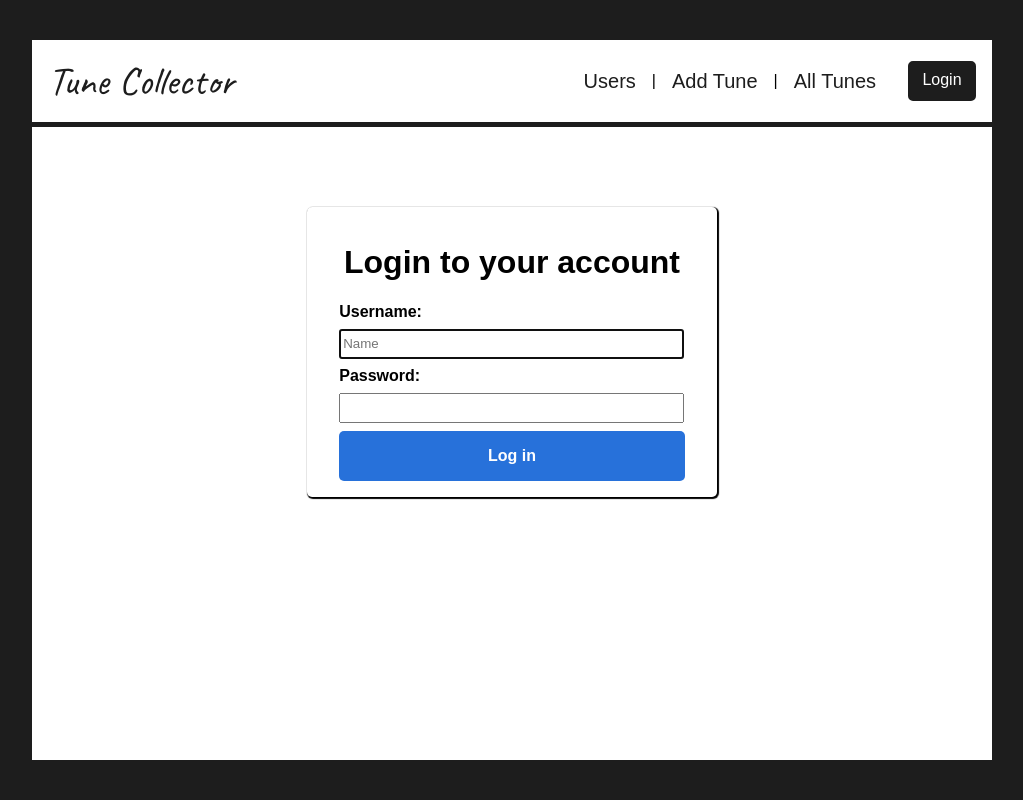
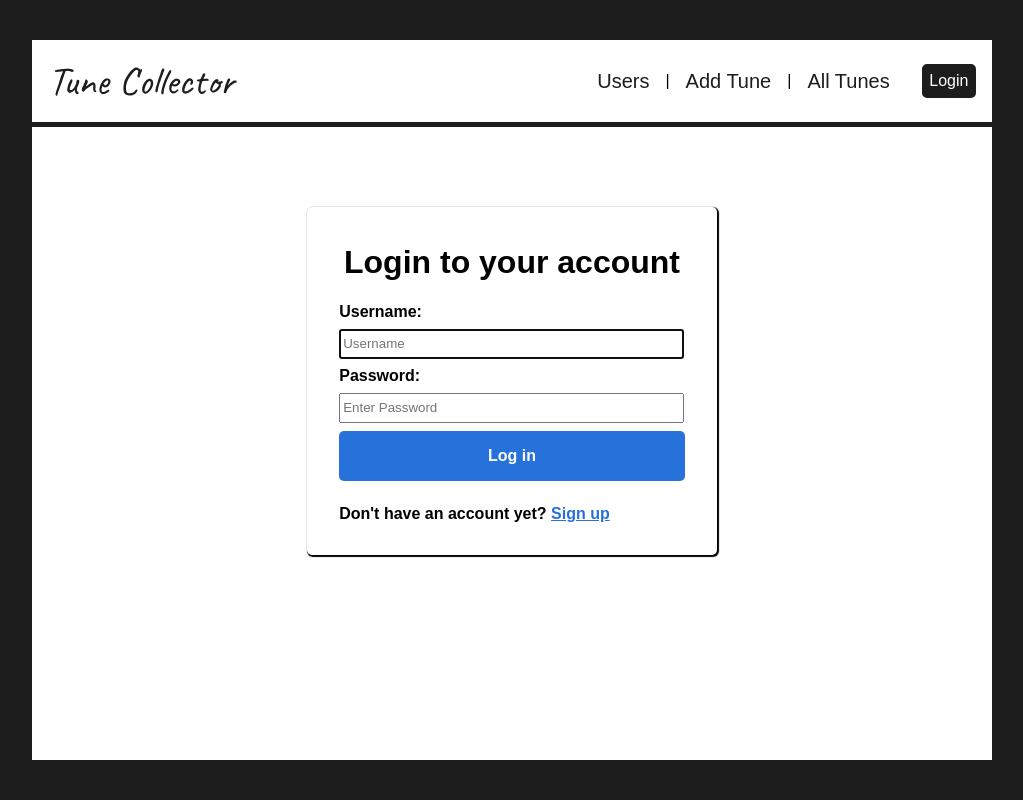
Before and after one commit to bcarpenter7/tune-collector-final, a Django app: page /account/login/ in a window 1280 px wide. Shown: the whole page, without its empty margins (128-1151 px from the left). Run offline with Django 4.2, Linux system fonts and the light colour scheme.

Commit message:
many small changes like sign up without account

```diff
--- a/account/forms.py
+++ b/account/forms.py
@@ -11,8 +11,8 @@ class UserLoginForm(AuthenticationForm):
 
     def __init__(self, *args, **kwargs):
         super().__init__(*args, **kwargs)
-        self.fields['username'].widget.attrs.update({'class': 'form-input', 'placeholder': 'Name', 'autofocus': True})
-        self.fields['password'].widget.attrs.update({'class': 'form-input'})
+        self.fields['username'].widget.attrs.update({'class': 'form-input', 'placeholder': 'Username', 'autofocus': True})
+        self.fields['password'].widget.attrs.update({'class': 'form-input', 'placeholder': 'Enter Password'})
 
 
 class RegistrationForm(UserCreationForm):
@@ -30,10 +30,10 @@ class RegistrationForm(UserCreationForm):
 
     def __init__(self, *args, **kwargs):
         super().__init__(*args, **kwargs)
-        self.fields['username'].widget.attrs.update({'class': 'form-input', 'placeholder': 'Name', 'autofocus': True})
+        self.fields['username'].widget.attrs.update({'class': 'form-input', 'placeholder': 'Username', 'autofocus': True})
         self.fields['email'].widget.attrs.update({'class': 'form-input', 'placeholder': 'email@address.com'})
-        self.fields['password1'].widget.attrs.update({'class': 'form-input'})
-        self.fields['password2'].widget.attrs.update({'class': 'form-input'})
+        self.fields['password1'].widget.attrs.update({'class': 'form-input', 'placeholder': 'Create Password'})
+        self.fields['password2'].widget.attrs.update({'class': 'form-input', 'placeholder': 'Reenter Password'})
 
     def clean_username(self):
         username = self.cleaned_data['username']
--- a/account/templates/account/registration/login.html
+++ b/account/templates/account/registration/login.html
@@ -19,6 +19,7 @@
                 <input type="hidden" name="next" value="{{ request.GET.next }}">
             {% endif %}
             <button class="registrationBtn" type="submit">Log in</button>
+            <p id="noAccount">Don't have an account yet? <a href="{% url 'account:register' %}">Sign up</a></p>
         </div>
     </form>
 {% endblock content %}
--- a/static/css/style.css
+++ b/static/css/style.css
@@ -8,6 +8,7 @@
     --accent: rgb(39, 113, 218);
     --accentDark: rgb(36, 104, 200);
     --red: rgb(241, 118, 118);
+    --redDark: rgb(238, 100, 100);
     --backgroundHover: rgb(238, 236, 236);
  }
 
@@ -39,6 +40,7 @@
     gap: 2vmin;
     align-items: center;
     margin-bottom: -5vmin;
+    /* width: 60vmin; */
 }
 
 #userDetail > h2 {
@@ -320,12 +322,10 @@
     background-color: var(--black);
     color: var(--background);
     border: 2px solid var(--black);
-    width: 10vmin;
     text-align: center;
-    height: 2.5vmin;
     align-items: center;
     border-radius: 5px;
-    padding: 1vmin;
+    padding: .7vmin;
  }
 
  #logoutBtn:hover, #loginBtn:hover {
@@ -337,14 +337,12 @@
  @media only screen and (min-width: 480px) {
     #loginBtn, #logoutBtn {
         font-size: 2.5vmin;
-        width: 8vmin;
     }
  }
 
  @media only screen and (min-width: 760px) {
     #loginBtn, #logoutBtn {
         font-size: 2vmin;
-        width: 6vmin;
     }
 
     #navDiv > a {
@@ -360,6 +358,8 @@
 
 
  /* REGISTER FORM */
+
+
 
 #registerForm {
     padding: 2vmin 4vmin;
@@ -408,6 +408,14 @@
     padding: 0;
  }
 
+ #noAccount {
+    font-size: 1vmin;
+ }
+
+ #noAccount > a{
+    color: var(--accent);
+    text-decoration: underline;
+ }
 
  /* ABOUT */
 
@@ -694,9 +702,6 @@
 
 
 
-
-
-
     /* END HAMBURGER MENU */
 
 
@@ -804,7 +809,6 @@
      border: 4px solid var(--black);
      border-radius: 5px;
      padding: 1vmin;
-     margin-bottom: 1vmin;
      text-decoration: none;
      width: 100%;
      margin: 10vmin auto 1vmin auto;
@@ -842,7 +846,8 @@
 
  @media only screen and (min-width: 580px){
     .card-detail {
-        width:80%;
+        width: 100%;
+        margin-top:3vmin;
  }
 
  .card-content-detail > * {
@@ -852,7 +857,7 @@
 
 @media only screen and (min-width: 1060px){
     .card-detail {
-        width:60%;
+        width: 100%;
  }
 
  .card-content-detail > * {
@@ -895,12 +900,20 @@ padding: 1vmin 2vmin;
     border: 2px solid var(--accent);
 }
 
+#editBtn:hover {
+    background-color: var(--accentDark);
+}
+
 #deleteBtn {
     border-radius: 5px;
     padding: 1vmin 1.5vmin;
     color: var(--background);
     border: 2px solid var(--red);
     background-color: var(--red);
+}
+
+#deleteBtn:hover {
+    background-color: var(--redDark);
 }
 
 #deleteBtnTwo {
@@ -960,7 +973,6 @@ padding: 1vmin 2vmin;
 }
 
 #searchBtn {
-
     display: none;
 }
 
@@ -970,6 +982,4 @@ padding: 1vmin 2vmin;
         width: 30vmin;
         height: 3vmin;
     }
-
-
 }
--- a/tune/templates/tunes/index.html
+++ b/tune/templates/tunes/index.html
@@ -14,6 +14,7 @@
     </div>
   </div>
 {% endif %}
+
 
 
 <script>
--- a/tunelist/settings.py
+++ b/tunelist/settings.py
@@ -139,6 +139,8 @@ STATICFILES_DIRS = [BASE_DIR / 'static/']
 
 STATIC_URL = 'static/'
 
+STATIC_ROOT = '/static/'
+
 # Default primary key field type
 # https://docs.djangoproject.com/en/4.2/ref/settings/#default-auto-field
 
```
Also changed, not shown: tune/templates/tunes/detail.html (+17 -1 lines).
